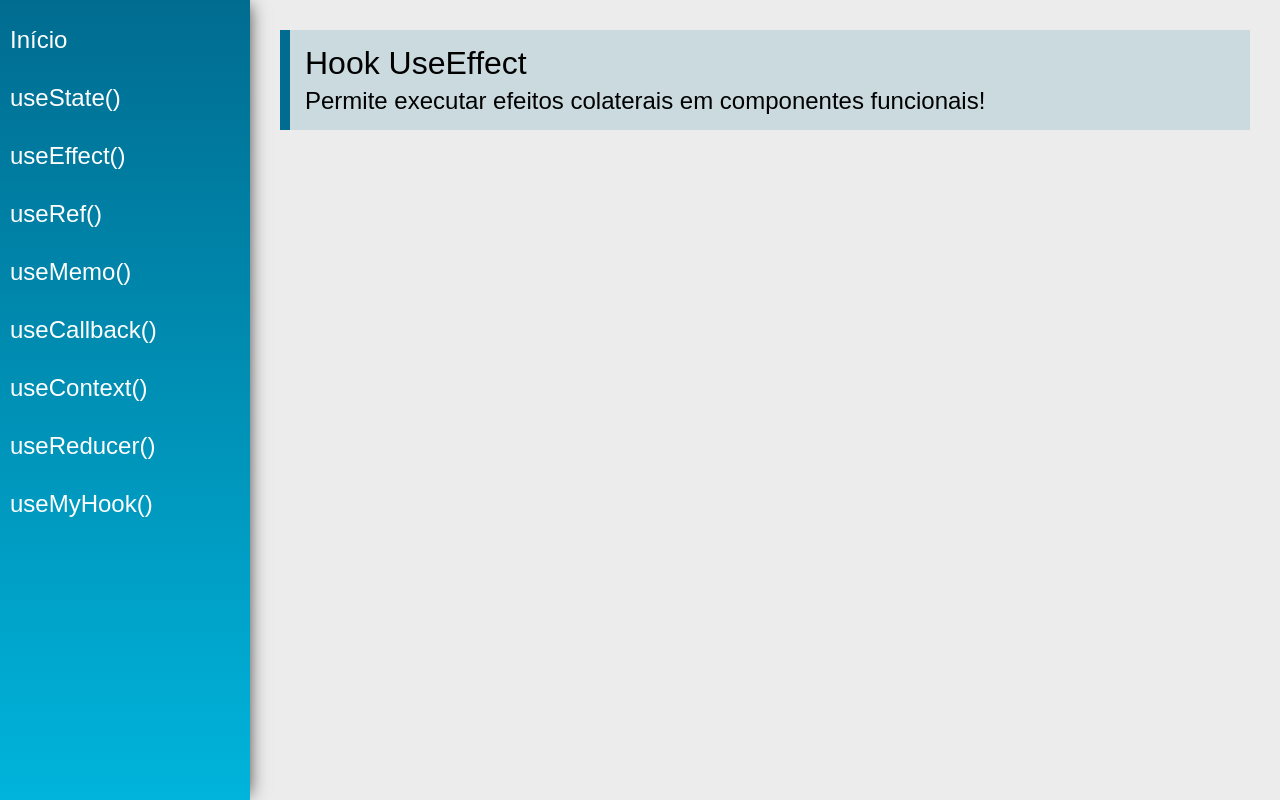
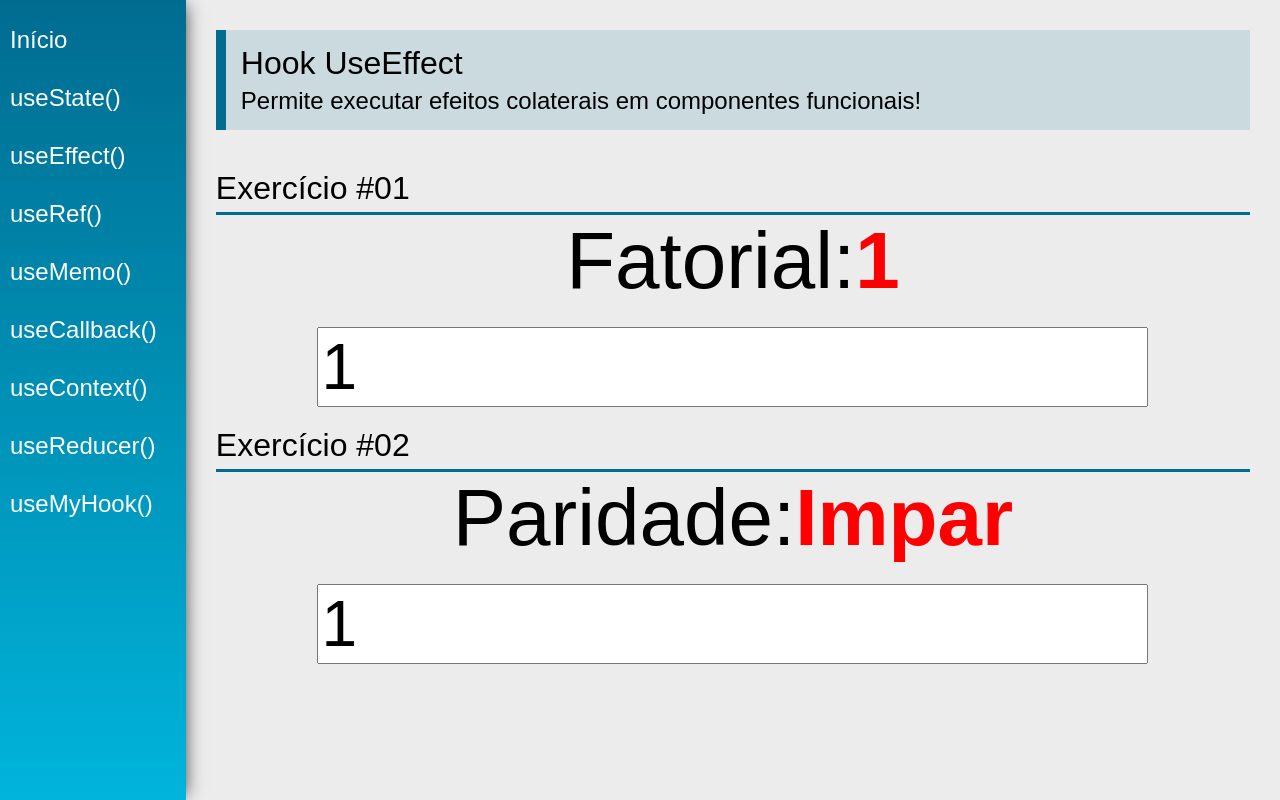
Before and after one commit to felipe-lima-flooxai/react-mod5-hooks, a React (Vite) app: page /useEffect in a window 1280 px wide. Built offline with nearby package versions, Linux system fonts and the light colour scheme.

Commit message:
feat: useEffect complicadinho

```diff
--- a/src/views/examples/UseEffect.jsx
+++ b/src/views/examples/UseEffect.jsx
@@ -1,13 +1,66 @@
-import React from 'react'
+import React, { useEffect, useState } from 'react'
 import PageTitle from '../../components/layout/PageTitle'
+import SectionTitle from '../../components/layout/SectionTitle'
+
+
+function calcFactorial(num){
+    const n = parseInt(num)
+    if(n < 0) return -1
+    if(n === 0) return 1
+
+    return calcFactorial(n - 1) * n
+}
+
+function isPar(num){
+    const n = parseInt(num)
+
+    if(n % 2 === 0) return "Par"
+    return "Impar"
+}
 
 const UseEffect = (props) => {
+
+    const [number, setNumber] = useState(1)
+    const [factorial, setFactorial] = useState(1)
+    const [paridade, setParidade] = useState("Impar")
+    const [numberParidade, setNumberParidade] = useState(1)
+
+    useEffect(function(){
+        setFactorial(calcFactorial(number))
+    }, [number])
+
+    useEffect(function() {
+        if(factorial > 1000000){
+            document.title = "Já deu"
+        }
+    }, [factorial])
+
+    useEffect(function(){setParidade(isPar(numberParidade))}, [numberParidade])
+
     return (
         <div className="UseEffect">
             <PageTitle
                 title="Hook UseEffect"
                 subtitle="Permite executar efeitos colaterais em componentes funcionais!"
             />
+
+            <SectionTitle title="Exercício #01"></SectionTitle>
+            <div className="center">
+                <div>
+                    <span className="text">Fatorial:</span>
+                    <span className="text red">{factorial === -1? "Não existe" : factorial}</span>
+                </div>
+                <input type="number" className="input" value={number} onChange={e => setNumber(e.target.value)}/>
+            </div>
+
+            <SectionTitle title="Exercício #02"></SectionTitle>
+            <div className="center">
+                <div>
+                    <span className="text">Paridade:</span>
+                    <span className="text red">{paridade}</span>
+                    <input type="number" className="input" value={numberParidade} onChange={e => setNumberParidade(e.target.value)}/>
+                </div>
+            </div>
         </div>
     )
 }
```
